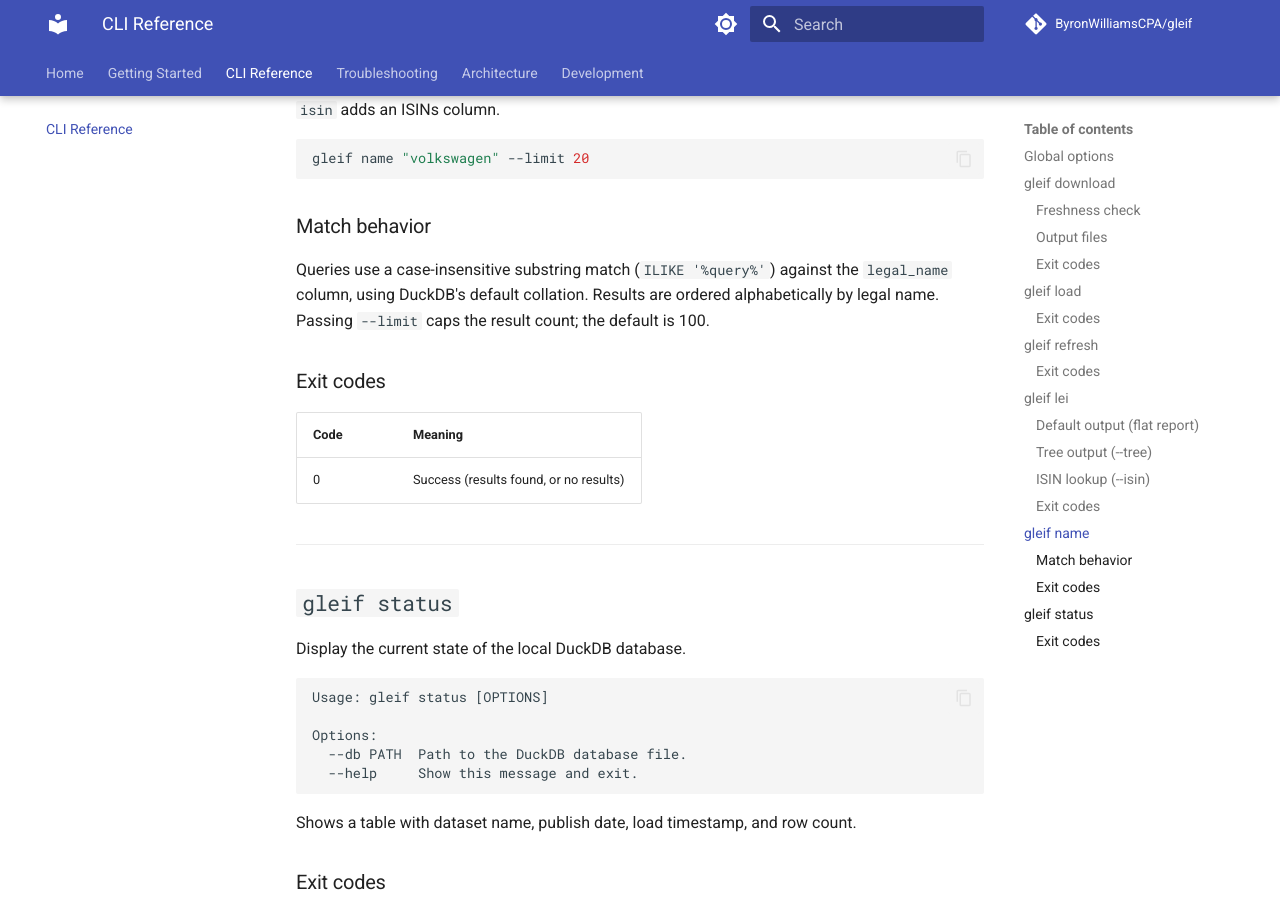
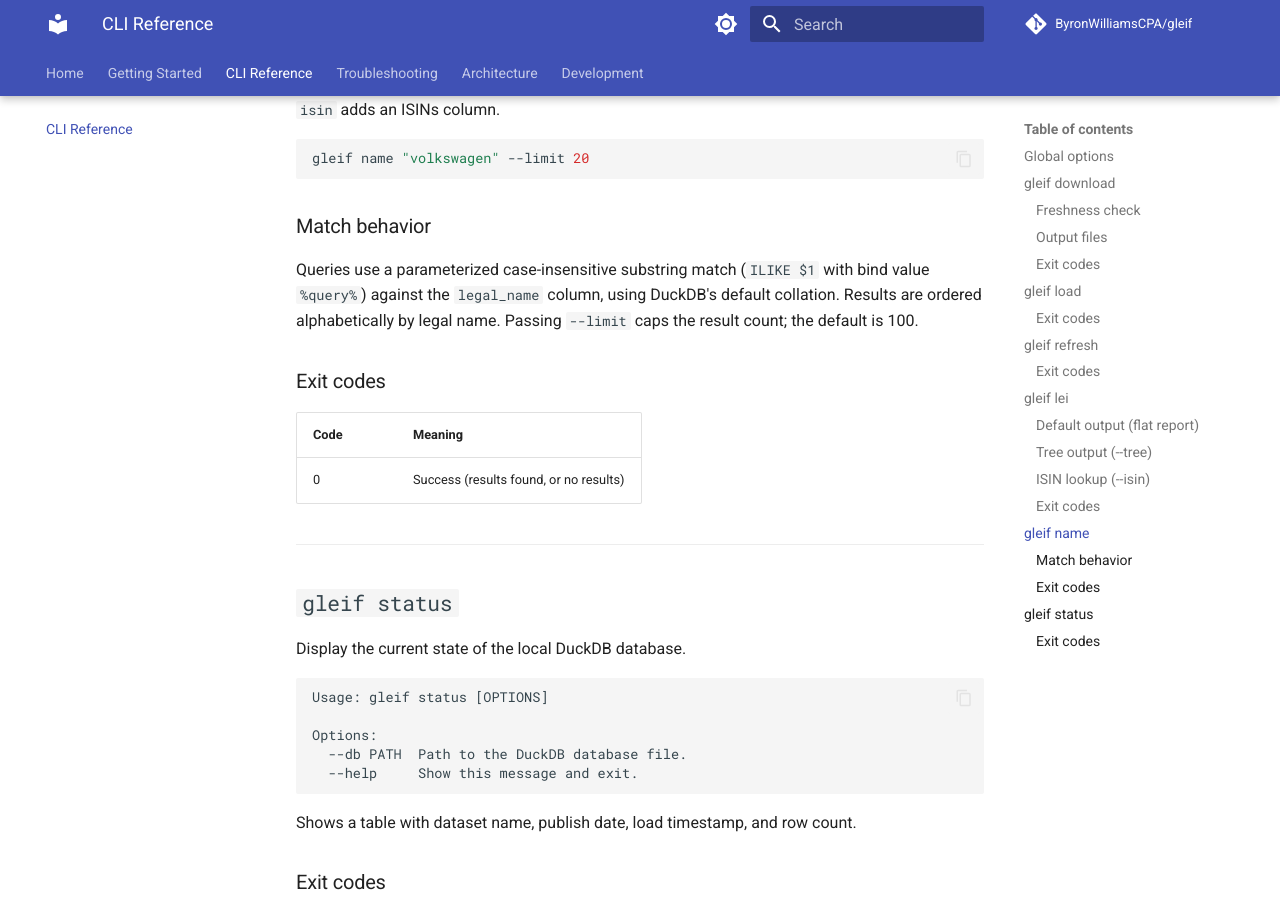
Before and after one commit to ByronWilliamsCPA/gleif, an MkDocs documentation site: the page built from docs/cli-reference.md, in a window 1280 px wide and 900 px high, scrolled down 4538 px. Built offline with MkDocs 1.6.1 and Material for MkDocs 9.7.7, drawn with Linux system fonts in a browser that asks for light colours; comment, search, counter and statistics services are not loaded.

Commit message:
docs: clarify gleif name uses parameterized ILIKE query

```diff
--- a/docs/cli-reference.md
+++ b/docs/cli-reference.md
@@ -184,7 +184,7 @@ gleif name "volkswagen" --limit 20
 
 ### Match behavior
 
-Queries use a case-insensitive substring match (`ILIKE '%query%'`) against the `legal_name` column, using DuckDB's default collation. Results are ordered alphabetically by legal name. Passing `--limit` caps the result count; the default is 100.
+Queries use a parameterized case-insensitive substring match (`ILIKE $1` with bind value `%query%`) against the `legal_name` column, using DuckDB's default collation. Results are ordered alphabetically by legal name. Passing `--limit` caps the result count; the default is 100.
 
 ### Exit codes
 
```
